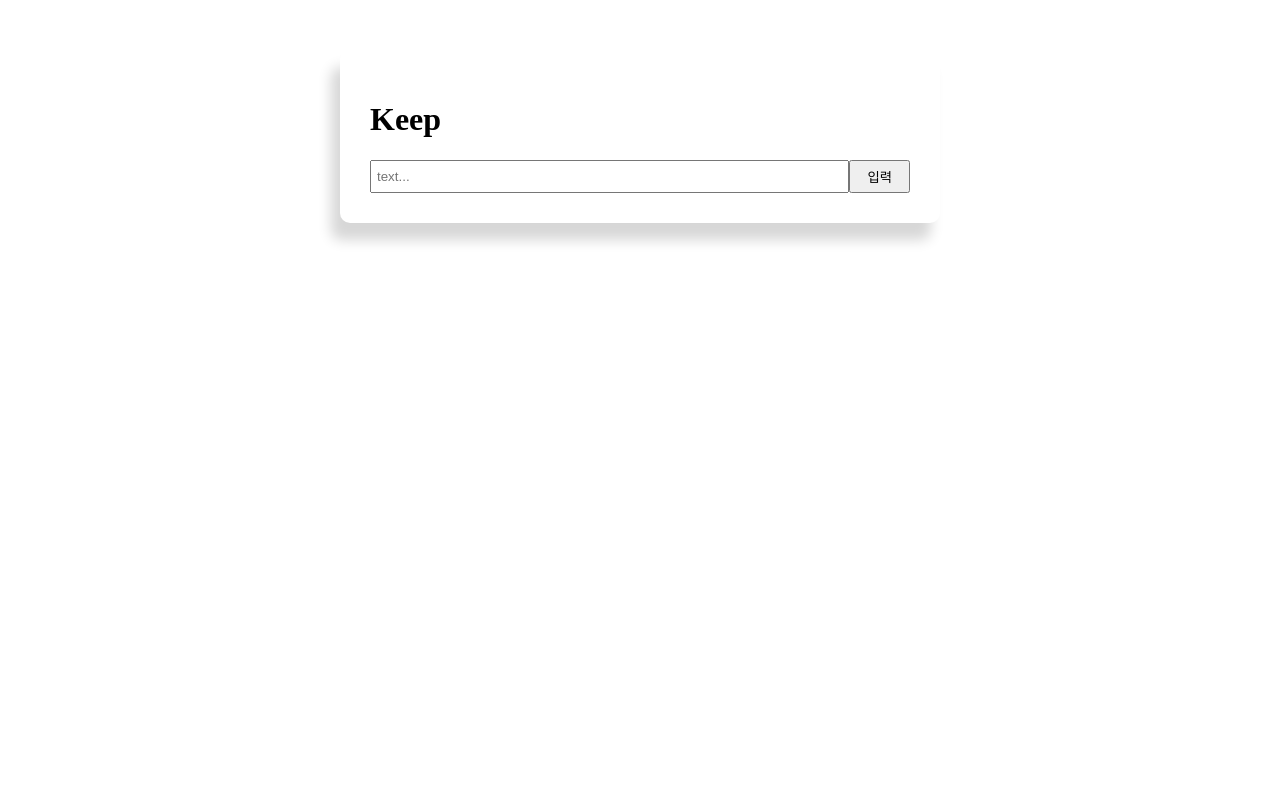
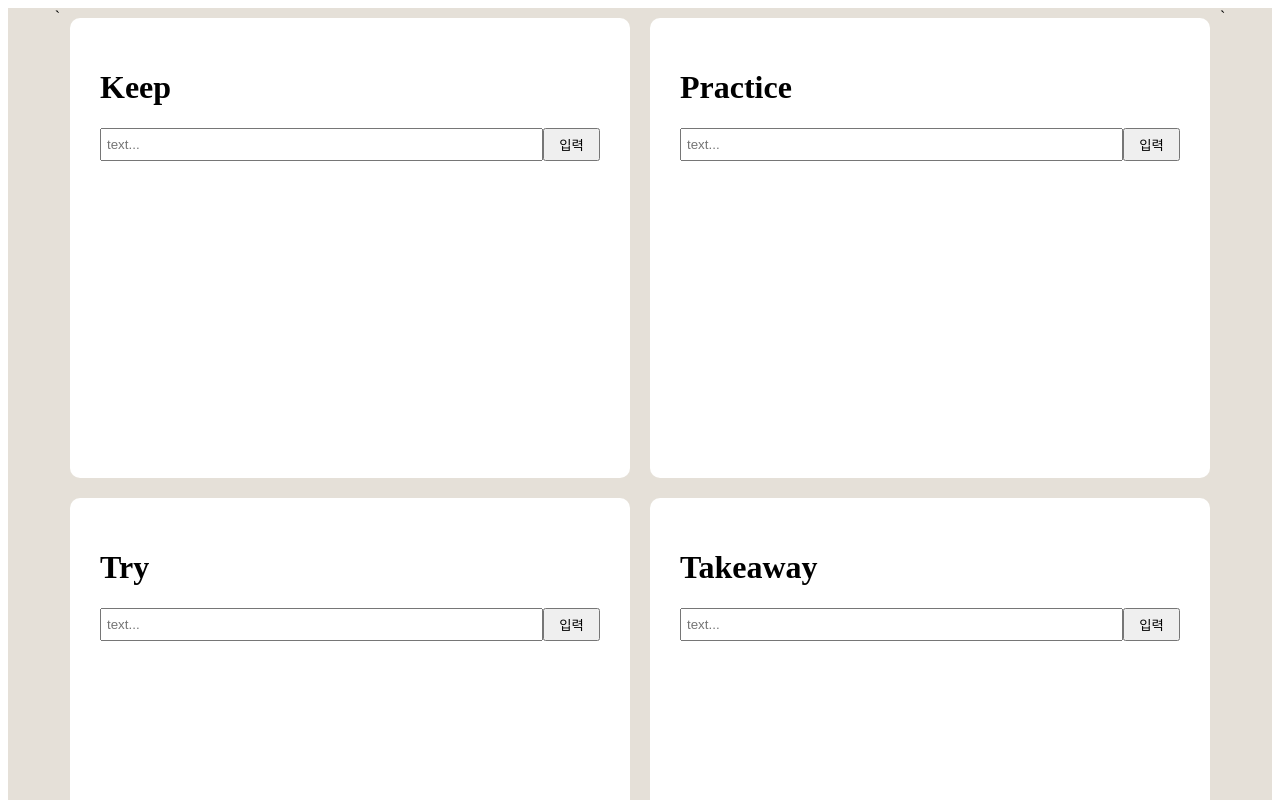
Before and after one commit to yungan9/KPT-Project, a React (Create React App) app: page / in a window 1280 px wide. Shown: the top 800 px of the page. Built offline with nearby package versions, Linux system fonts and the light colour scheme; the HTML template or start-up script is replaced by a standard one.

Commit message:
Feat:Part Classification

```diff
--- a/src/App.css
+++ b/src/App.css
@@ -1,14 +1,19 @@
 .container{
-  margin:auto;
-  max-width:600px;
+  background:#E5E0D8;
+}
+
+.wrapper{
+  display:flex;
+  justify-content: center;
 }
 
 .title{
+  width: 500px;
+  height:400px;
   padding: 30px;
-  margin-top: 50px;
+  margin: 10px;
   background: #fff;
   border-radius: 10px;
-  box-shadow: -9px 17px 13px rgb(0 0 0 / 16%);
 }
 
 
--- a/src/App.js
+++ b/src/App.js
@@ -4,12 +4,18 @@ import Section from './components/Section';
 
 
 function App() {
-
-
-
   return (
     <div>
-      <Section/>
+      <div className="container">
+        <div className='wrapper'>
+          `<Section part="Keep"/>
+          <Section part="Practice"/>`
+        </div>
+        <div className='wrapper'>
+          <Section part="Try"/>
+          <Section part="Takeaway"/>
+        </div>
+      </div>
     </div>
   );
 }
--- a/src/components/Section.jsx
+++ b/src/components/Section.jsx
@@ -2,7 +2,7 @@ import React, { useState } from "react";
 import List from "../components/List";
 import Form from "../components/Form";
 
-export default function Section() {
+export default function Section({part}) {
   const [todoData, setTodoData] = useState([]);
 
   const [value, setValue] = useState("");
@@ -19,13 +19,11 @@ export default function Section() {
 
   return (
     <div>
-      <div className="container">
         <div className="title">
-          <h1>Keep</h1>
+          <h1>{part}</h1>
+          <Form value={value} setValue={setValue} handleSubmit={handleSubmit} />
           <List todoData={todoData} setTodoData={setTodoData} />
-          <Form value={value} setValue={setValue} handleSubmit={handleSubmit} />
         </div>
-      </div>
     </div>
   );
 }
```
